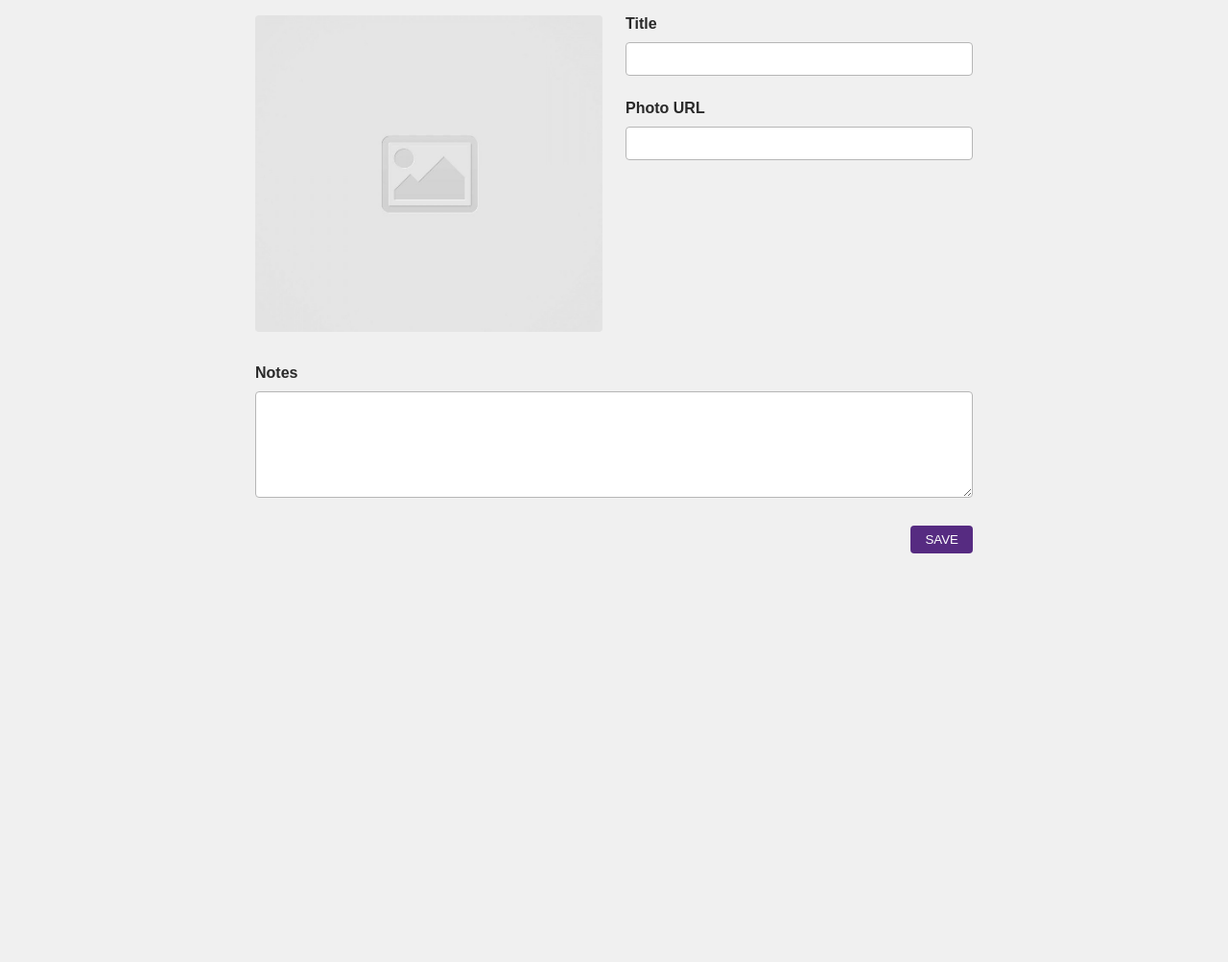
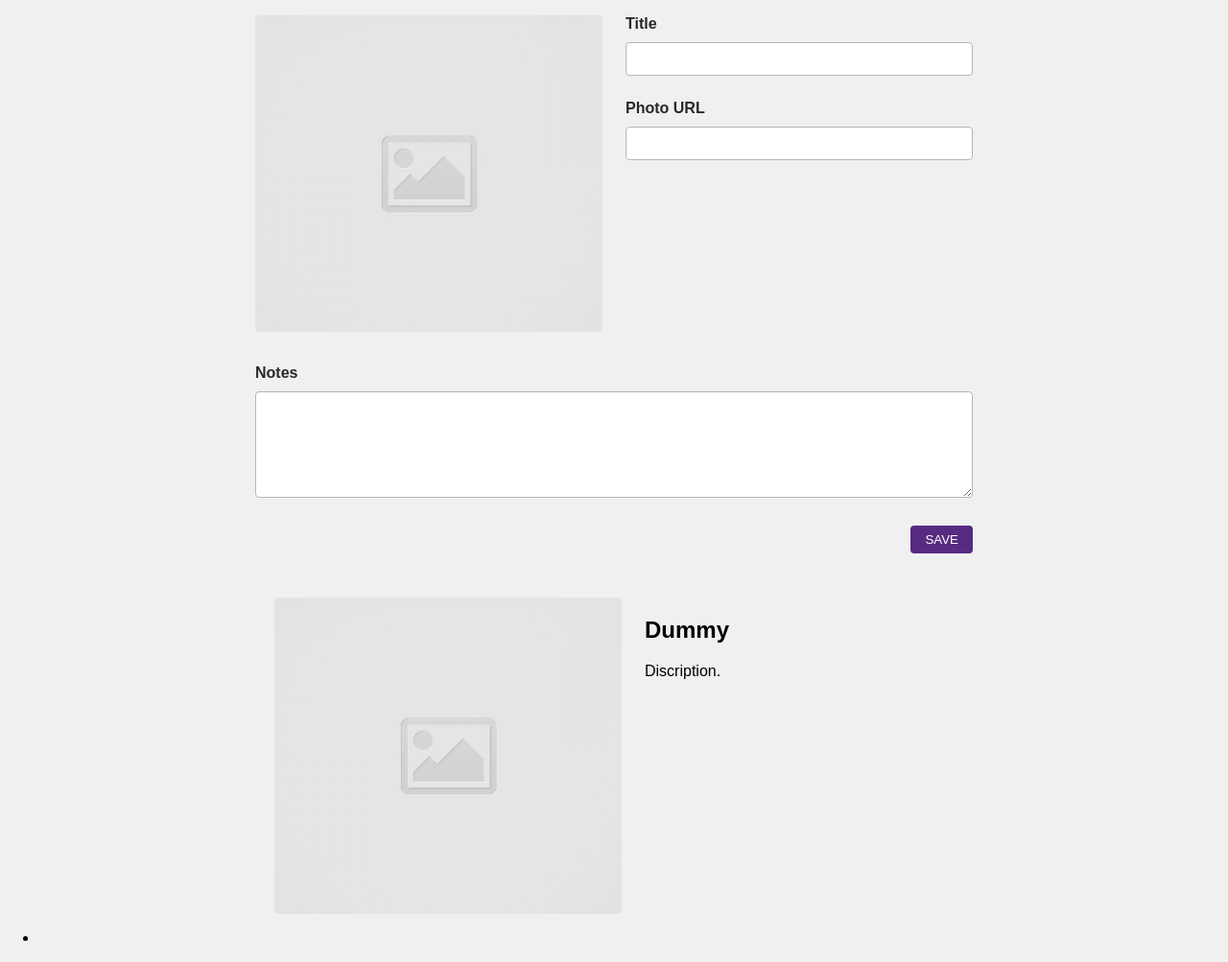
Before and after one commit to miori-i/code-journal, a website: page index.html in a window 1280 px wide. Shown: the part 97-1100 px from the top of the page at 96% size. Before the commit the page ends 800 px from the top, so only its background shows below. Drawn offline with Linux system fonts and the light colour scheme; a web font is replaced by a local one.

Commit message:
Add some dummy journal entries to the unordered list in the HTML and style them to match the wireframe. #2

```diff
--- a/index.html
+++ b/index.html
@@ -74,11 +74,27 @@
     </div>
 
     <div data-view="entries">
+
+
       <ul>
+        <li>
+          <div class="container">
+            <div class="row">
+              <div class="column-half">
+                <img src="images/placeholder-image-square.jpg" alt="a picture">
+              </div>
+              <div class="column-half">
+                <h2>Dummy</h2>
+                <p>Discription.</p>
+              </div>
+            </div>
+          </div>
+        </li>
+
 
       </ul>
+
     </div>
-
 
   </main>
   <script src="js/data.js"></script>
```
